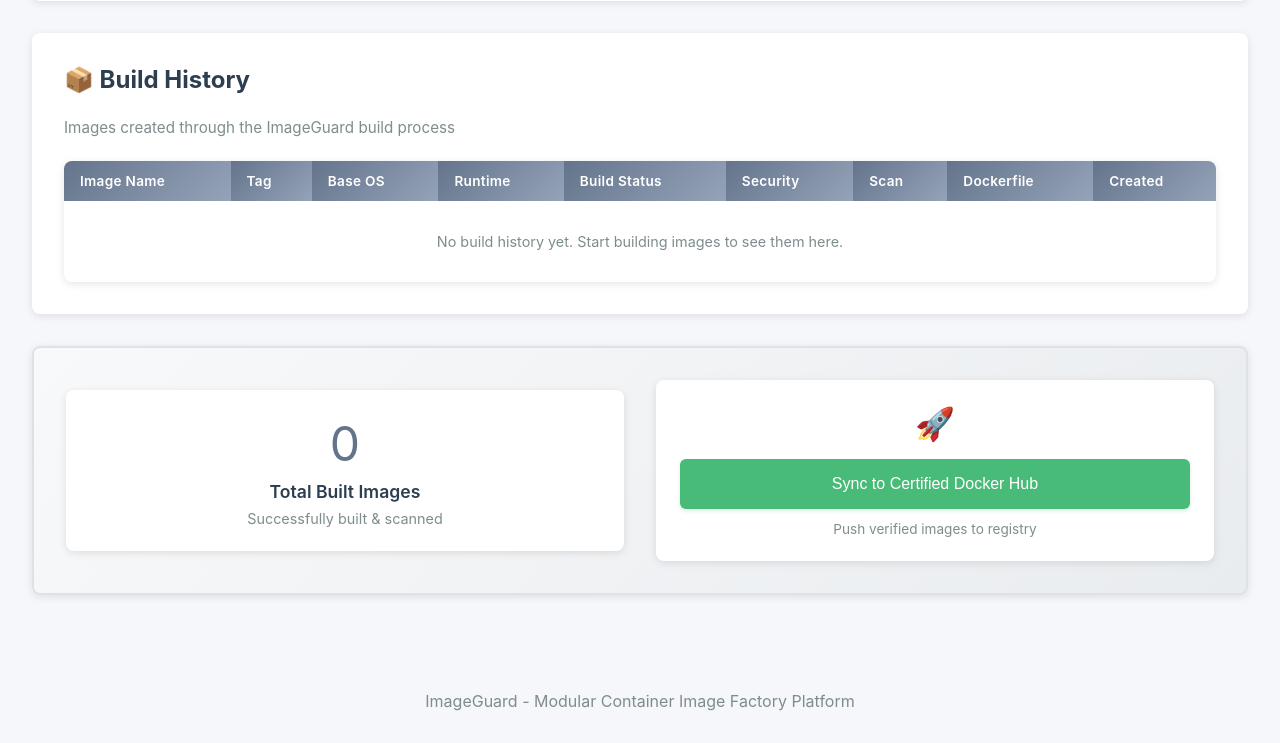
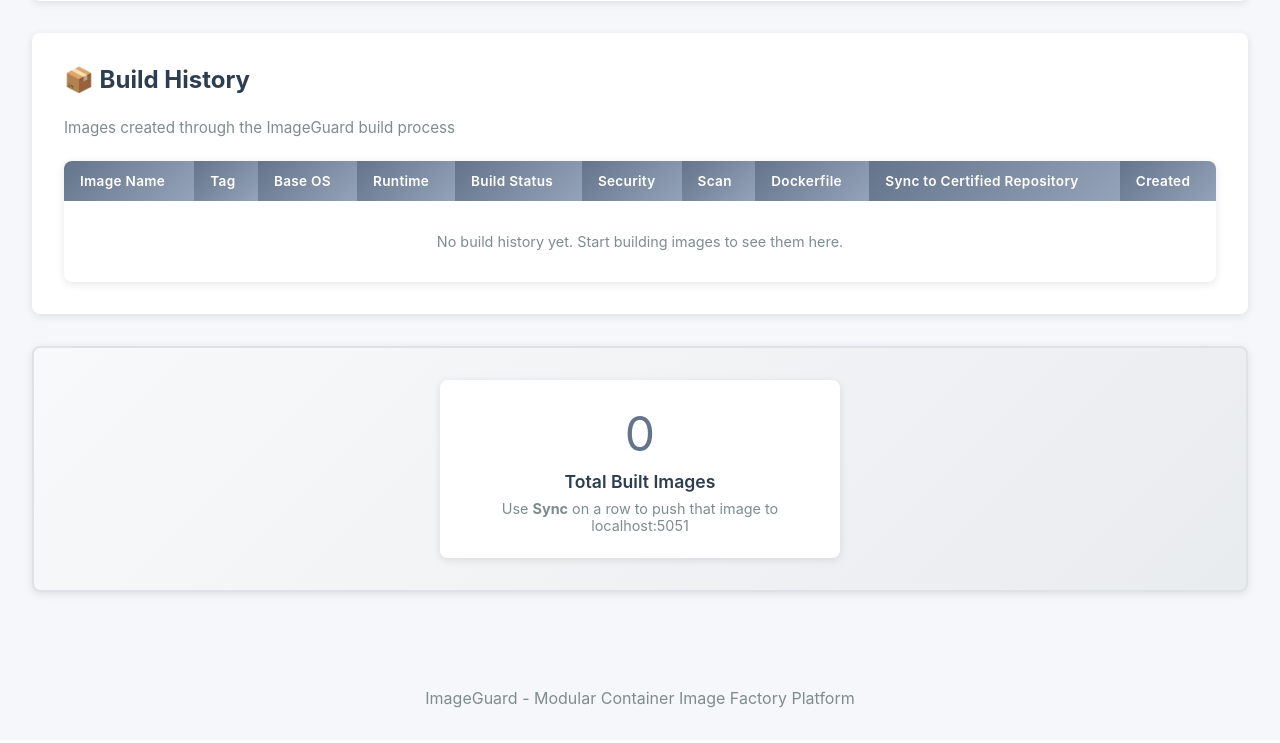
Before and after one commit to saneja1/IMAGEGUARD, a Flask app: page /build in a window 1280 px wide. Shown: the part 857-1600 px from the top of the page. After the commit the page ends 1565 px from the top, so only its background shows below. Run offline with Flask 3, Linux system fonts and the light colour scheme; data that the repository does not hold is empty.

Commit message:
Add per-image sync to certified registry and fix empty-tag listing.
Replace bulk sync with a row Sync button, skip null registry tags on the dashboard, and prefer local image tags in build history.

Co-authored-by: Cursor <cursoragent@cursor.com>

```diff
--- a/web/app.py
+++ b/web/app.py
@@ -223,16 +223,18 @@ def get_certified_images():
     import requests
     try:
         # Get catalog from certified registry
-        response = requests.get('http://localhost:5051/v2/_catalog')
+        response = requests.get('http://localhost:5051/v2/_catalog', timeout=5)
         catalog = response.json()
 
         images = []
-        for repo in catalog.get('repositories', []):
+        for repo in catalog.get('repositories') or []:
             # Get tags for each repository
-            tags_response = requests.get(f'http://localhost:5051/v2/{repo}/tags/list')
+            tags_response = requests.get(f'http://localhost:5051/v2/{repo}/tags/list', timeout=5)
             tags_data = tags_response.json()
+            # Empty/deleted repos return "tags": null
+            tags = tags_data.get('tags') or []
 
-            for tag in tags_data.get('tags', []):
+            for tag in tags:
                 images.append({
                     'name': repo,
                     'tag': tag,
@@ -252,15 +254,18 @@ def get_certified_images_grouped():
     import requests
     try:
         # Get catalog from certified registry
-        response = requests.get('http://localhost:5051/v2/_catalog')
+        response = requests.get('http://localhost:5051/v2/_catalog', timeout=5)
         catalog = response.json()
 
         grouped_images = []
-        for repo in catalog.get('repositories', []):
+        for repo in catalog.get('repositories') or []:
             # Get tags count for each repository
-            tags_response = requests.get(f'http://localhost:5051/v2/{repo}/tags/list')
+            tags_response = requests.get(f'http://localhost:5051/v2/{repo}/tags/list', timeout=5)
             tags_data = tags_response.json()
-            tags = tags_data.get('tags', [])
+            # Empty/deleted repos return "tags": null — skip those
+            tags = tags_data.get('tags') or []
+            if not tags:
+                continue
 
             grouped_images.append({
                 'name': repo,
@@ -683,20 +688,31 @@ def get_build_history():
             if not img.tags:
                 continue
 
+            # Prefer a local tag (not already under 5051) for display/sync
+            image_full = next(
+                (t for t in img.tags if not t.startswith('localhost:5051/')),
+                img.tags[0]
+            )
+
             # Skip exact base images
-            if img.tags[0] in base_image_tags:
+            if image_full in base_image_tags:
                 continue
 
             # Only show images built through ImageGuard (have imageguard labels)
             labels = img.labels or {}
-            if 'imageguard.build_status' not in labels and not img.tags[0].startswith('localhost:5051/'):
+            if 'imageguard.build_status' not in labels:
                 continue
 
             # Parse image name and tag
-            image_full = img.tags[0] if img.tags else img.short_id
-            image_parts = image_full.split(':')
-            image_name = image_parts[0]
-            image_tag = image_parts[1] if len(image_parts) > 1 else 'latest'
+            # Split only on the last ':' so names with ports/paths stay intact
+            if ':' in image_full:
+                image_name, image_tag = image_full.rsplit(':', 1)
+            else:
+                image_name, image_tag = image_full, 'latest'
+
+            # Strip registry prefix if somehow still present
+            if image_name.startswith('localhost:5051/'):
+                image_name = image_name[len('localhost:5051/'):]
 
             # Get metadata from labels or defaults
             base_os = labels.get('imageguard.base', 'unknown')
@@ -715,6 +731,13 @@ def get_build_history():
                 'created': build_time,
                 'size': img.attrs['Size']
             })
+
+        # Deduplicate by name:tag (same image may have multiple Docker tags)
+        unique = {}
+        for item in build_history:
+            key = f"{item['name']}:{item['tag']}"
+            unique[key] = item
+        build_history = list(unique.values())
 
         # Sort by creation time (most recent first)
         build_history.sort(key=lambda x: x['created'], reverse=True)
@@ -779,7 +802,7 @@ FROM {image.tags[0] if image.tags else 'unknown'}
 
 @app.route('/api/sync-dockerhub', methods=['POST'])
 def sync_dockerhub():
-    """Sync built images to certified registry"""
+    """Sync one built image (or all ImageGuard-built images) to certified registry"""
 
     if not docker_client:
         return jsonify({
@@ -788,7 +811,51 @@ def sync_dockerhub():
         }), 500
 
     try:
-        # Only sync images built by ImageGuard (must have imageguard.build_status label)
+        data = request.json or {}
+        selected_image = (data.get('image') or '').strip()
+
+        # Single-image sync (from Build History row button)
+        if selected_image:
+            # Don't re-push something already addressed as certified
+            if selected_image.startswith('localhost:5051/'):
+                return jsonify({
+                    'status': 'error',
+                    'message': f'{selected_image} is already a certified registry tag'
+                }), 400
+
+            try:
+                image = docker_client.images.get(selected_image)
+            except Exception:
+                return jsonify({
+                    'status': 'error',
+                    'message': f'Image not found locally: {selected_image}'
+                }), 404
+
+            labels = image.labels or {}
+            if 'imageguard.build_status' not in labels:
+                return jsonify({
+                    'status': 'error',
+                    'message': f'{selected_image} was not built through ImageGuard'
+                }), 400
+
+            result = push_to_certified_registry(selected_image)
+            if result['status'] == 'success':
+                return jsonify({
+                    'status': 'success',
+                    'message': f'Synced {selected_image} to certified registry as localhost:5051/{selected_image}',
+                    'synced_count': 1,
+                    'synced_images': [selected_image],
+                    'failed_images': []
+                })
+            return jsonify({
+                'status': 'error',
+                'message': result.get('message', 'Push failed'),
+                'synced_count': 0,
+                'synced_images': [],
+                'failed_images': [selected_image]
+            }), 500
+
+        # Legacy: sync all ImageGuard-built images
         all_images = docker_client.images.list()
         skip_patterns = ['localhost:5051/']
 
--- a/web/templates/build.html
+++ b/web/templates/build.html
@@ -68,12 +68,13 @@
                 <th>Security</th>
                 <th>Scan</th>
                 <th>Dockerfile</th>
+                <th>Sync to Certified Repository</th>
                 <th>Created</th>
             </tr>
         </thead>
         <tbody id="buildHistoryBody">
             <tr>
-                <td colspan="9" style="text-align: center; color: #7f8c8d; padding: 3rem; font-size: 1.1rem;">
+                <td colspan="10" style="text-align: center; color: #7f8c8d; padding: 3rem; font-size: 1.1rem;">
                     No build history yet. Start building images to see them here.
                 </td>
             </tr>
@@ -82,19 +83,11 @@
 </div>
 
 <div class="card" style="background: linear-gradient(135deg, #f8f9fa 0%, #e9ecef 100%); border: 2px solid #dee2e6;">
-    <div style="display: flex; justify-content: space-around; align-items: center; gap: 2rem; flex-wrap: wrap;">
-        <div style="text-align: center; padding: 1.5rem; background: white; border-radius: 8px; box-shadow: 0 2px 8px rgba(0,0,0,0.1); flex: 1; min-width: 250px;">
+    <div style="display: flex; justify-content: center; align-items: center;">
+        <div style="text-align: center; padding: 1.5rem; background: white; border-radius: 8px; box-shadow: 0 2px 8px rgba(0,0,0,0.1); flex: 1; min-width: 250px; max-width: 400px;">
             <div style="font-size: 3rem; color: #64748b; margin-bottom: 0.5rem;" id="totalBuiltImages">0</div>
             <div style="font-size: 1.1rem; font-weight: 600; color: #2c3e50; margin-bottom: 0.5rem;">Total Built Images</div>
-            <div style="font-size: 0.9rem; color: #7f8c8d;">Successfully built & scanned</div>
-        </div>
-
-        <div style="text-align: center; padding: 1.5rem; background: white; border-radius: 8px; box-shadow: 0 2px 8px rgba(0,0,0,0.1); flex: 1; min-width: 250px;">
-            <div style="font-size: 2rem; color: #64748b; margin-bottom: 1rem;">🚀</div>
-            <button class="btn btn-success" onclick="syncToDockerHub()" style="width: 100%; padding: 1rem; font-size: 1rem;">
-                Sync to Certified Docker Hub
-            </button>
-            <div style="font-size: 0.85rem; color: #7f8c8d; margin-top: 0.75rem;">Push verified images to registry</div>
+            <div style="font-size: 0.9rem; color: #7f8c8d;">Use <strong>Sync</strong> on a row to push that image to localhost:5051</div>
         </div>
     </div>
 </div>
@@ -246,7 +239,7 @@ function loadBuildHistory() {
             if (builds.length === 0) {
                 tbody.innerHTML = `
                     <tr>
-                        <td colspan="9" style="text-align: center; color: #7f8c8d; padding: 2rem;">
+                        <td colspan="10" style="text-align: center; color: #7f8c8d; padding: 2rem;">
                             No build history yet. Start building images to see them here.
                         </td>
                     </tr>
@@ -282,6 +275,12 @@ function loadBuildHistory() {
                     minute: '2-digit'
                 });
 
+                const fullImage = `${build.name}:${build.tag}`;
+                const fullImageAttr = fullImage
+                    .replace(/&/g, '&amp;')
+                    .replace(/"/g, '&quot;')
+                    .replace(/</g, '&lt;');
+
                 return `
                     <tr>
                         <td><strong>${build.name}</strong></td>
@@ -290,8 +289,12 @@ function loadBuildHistory() {
                         <td>${build.runtime}</td>
                         <td>${buildStatusBadge}</td>
                         <td>${securityStatusBadge}</td>
-                        <td style="text-align: center;"><button class="btn" onclick="showScanDetails('${build.name}:${build.tag}')" style="padding: 0.35rem 0.7rem; font-size: 0.8rem;">🔍 Details</button></td>
-                        <td style="text-align: center;"><button class="btn" onclick="showDockerfileDetails('${build.name}:${build.tag}')" style="padding: 0.35rem 0.7rem; font-size: 0.8rem;">📄 Details</button></td>
+                        <td style="text-align: center;"><button type="button" class="btn" data-action="scan" data-image="${fullImageAttr}" style="padding: 0.35rem 0.7rem; font-size: 0.8rem;">🔍 Details</button></td>
+                        <td style="text-align: center;"><button type="button" class="btn" data-action="dockerfile" data-image="${fullImageAttr}" style="padding: 0.35rem 0.7rem; font-size: 0.8rem;">📄 Details</button></td>
+                        <td style="text-align: center; white-space: nowrap;">
+                            <button type="button" class="btn btn-success sync-btn" data-action="sync" data-image="${fullImageAttr}" style="padding: 0.35rem 0.7rem; font-size: 0.8rem;">🚀 Sync</button>
+                            <div class="sync-status" style="font-size: 0.75rem; color: #7f8c8d; margin-top: 0.25rem;"></div>
+                        </td>
                         <td style="color: #7f8c8d; font-size: 0.85rem; white-space: nowrap;">${createdDate}</td>
                     </tr>
                 `;
@@ -307,6 +310,77 @@ function loadBuildHistory() {
 
 // Load build history on page load
 loadBuildHistory();
+
+// Event delegation for history row actions (more reliable than inline onclick)
+document.getElementById('buildHistoryBody').addEventListener('click', function(e) {
+    const btn = e.target.closest('button[data-action]');
+    if (!btn) return;
+    const imageTag = btn.getAttribute('data-image');
+    const action = btn.getAttribute('data-action');
+    if (action === 'scan') {
+        showScanDetails(imageTag);
+    } else if (action === 'dockerfile') {
+        showDockerfileDetails(imageTag);
+    } else if (action === 'sync') {
+        syncImage(imageTag, btn);
+    }
+});
+
+// Sync one image from Build History to certified registry (5051)
+function syncImage(imageTag, btn) {
+    const statusEl = btn ? btn.parentElement.querySelector('.sync-status') : null;
+    if (btn) {
+        btn.disabled = true;
+        btn.textContent = 'Syncing...';
+    }
+    if (statusEl) {
+        statusEl.style.color = '#7f8c8d';
+        statusEl.textContent = 'Pushing to localhost:5051...';
+    }
+
+    fetch('/api/sync-dockerhub', {
+        method: 'POST',
+        headers: {
+            'Content-Type': 'application/json',
+        },
+        body: JSON.stringify({ image: imageTag })
+    })
+    .then(response => response.json().then(data => ({ ok: response.ok, data })))
+    .then(({ ok, data }) => {
+        if (ok && data.status === 'success') {
+            if (btn) {
+                btn.textContent = '✓ Synced';
+                btn.disabled = false;
+            }
+            if (statusEl) {
+                statusEl.style.color = '#198754';
+                statusEl.textContent = 'Now in localhost:5051';
+            }
+        } else {
+            if (btn) {
+                btn.textContent = '🚀 Sync';
+                btn.disabled = false;
+            }
+            if (statusEl) {
+                statusEl.style.color = '#dc3545';
+                statusEl.textContent = data.message || 'Sync failed';
+            }
+            alert('Sync failed: ' + (data.message || 'Unknown error'));
+        }
+    })
+    .catch(error => {
+        console.error('Sync error:', error);
+        if (btn) {
+            btn.textContent = '🚀 Sync';
+            btn.disabled = false;
+        }
+        if (statusEl) {
+            statusEl.style.color = '#dc3545';
+            statusEl.textContent = String(error);
+        }
+        alert('Error syncing image: ' + error);
+    });
+}
 
 // Show security scan details modal
 function showScanDetails(imageTag) {
@@ -471,31 +545,5 @@ document.getElementById('scanModal').addEventListener('click', function(e) {
         closeScanModal();
     }
 });
-
-// Sync to Docker Hub function
-function syncToDockerHub() {
-    const confirmed = confirm('Are you sure you want to sync all successfully built and scanned images to the certified Docker Hub?');
-
-    if (!confirmed) return;
-
-    fetch('/api/sync-dockerhub', {
-        method: 'POST',
-        headers: {
-            'Content-Type': 'application/json',
-        }
-    })
-    .then(response => response.json())
-    .then(data => {
-        if (data.status === 'success') {
-            alert(`✅ Sync completed!\n\n${data.message}\n\nImages synced: ${data.synced_count}`);
-        } else {
-            alert('❌ Sync failed!\n\n' + data.message);
-        }
-    })
-    .catch(error => {
-        console.error('Sync error:', error);
-        alert('❌ Error syncing to Docker Hub: ' + error);
-    });
-}
 </script>
 {% endblock %}
```
